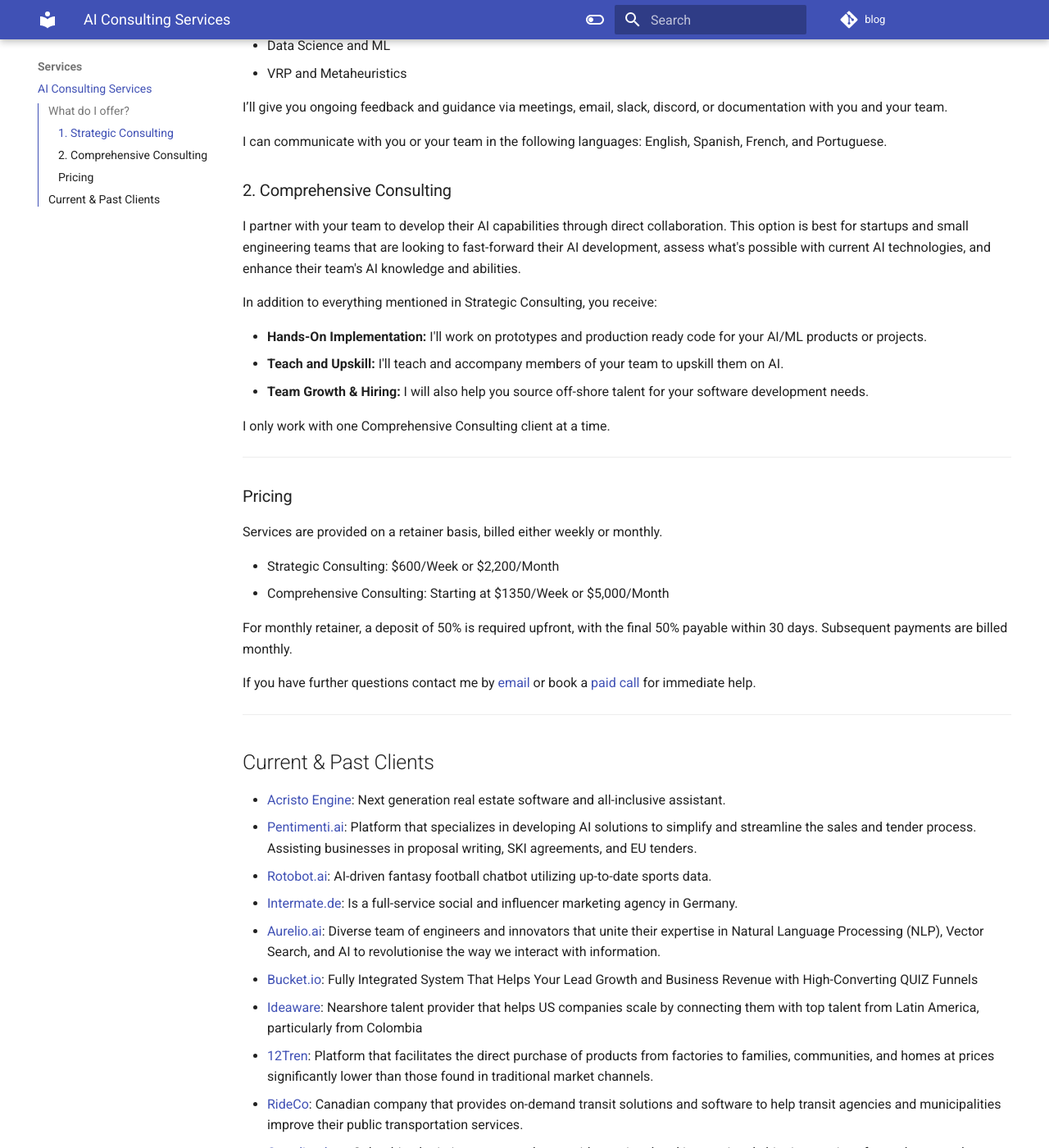
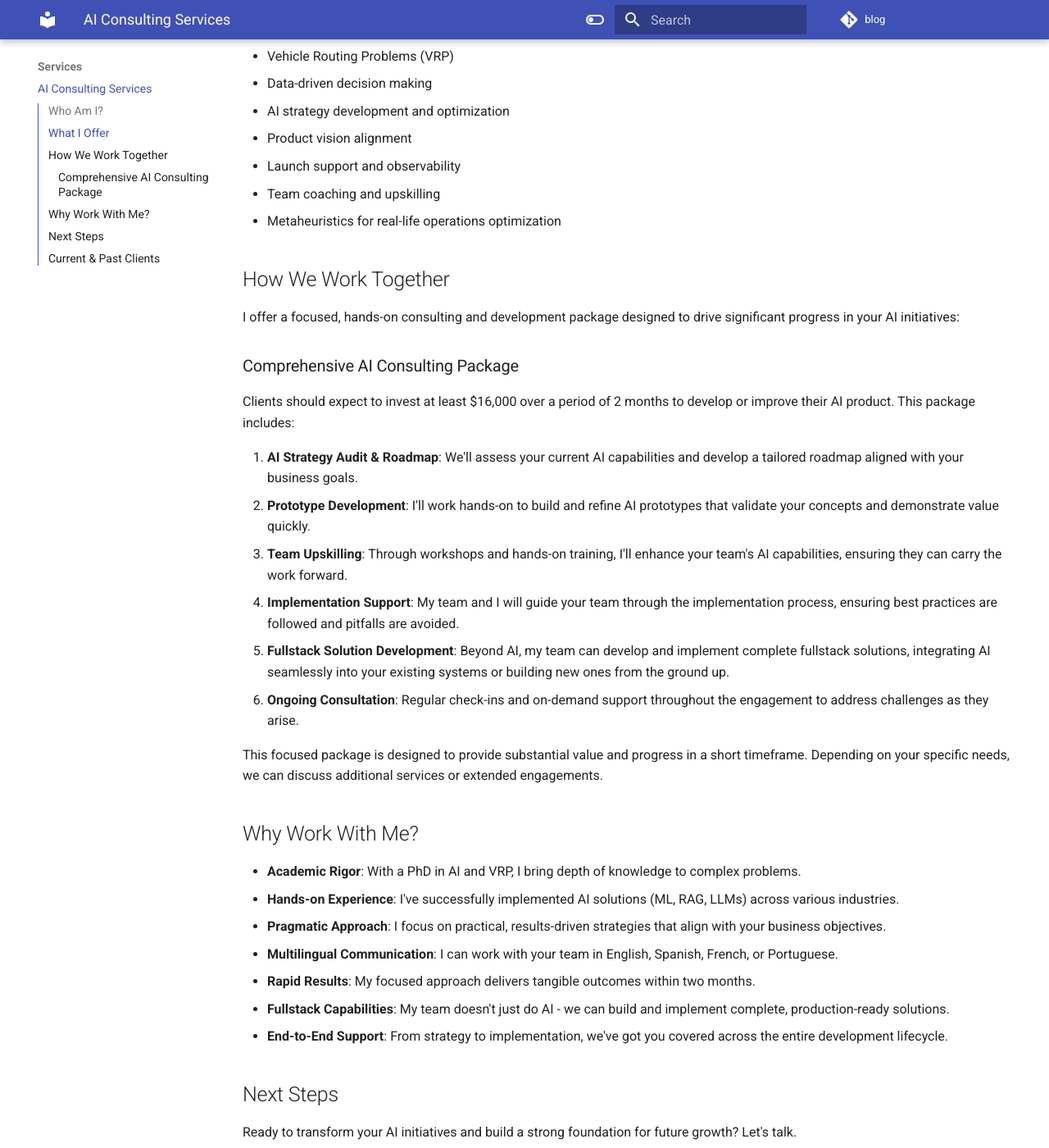
Before and after one commit to mesax1/blog, an MkDocs documentation site: the page built from docs/services.md, in a window 1280 px wide and 1400 px high, scrolled down 1085 px. Shown: the whole window at 82% size. Built offline with MkDocs 1.6.1 and Material for MkDocs 9.7.7, drawn with Linux system fonts in a browser that asks for light colours; comment, search, counter and statistics services are not loaded; some of the changed text lies outside the part shown.

Commit message:
Updated services offering based on jsonliu advice

```diff
--- a/docs/services.md
+++ b/docs/services.md
@@ -1,107 +1,80 @@
 # AI Consulting Services
 
-As an AI Engineer with extensive experience in Data Science, Machine Learning, and AI integrations, I offer specialized consulting services to help startups and established tech companies leverage AI to develop innovative solutions, enhance their technological capabilities, and strengthen their market presence.
+Are you a founder or tech leader grappling with these AI challenges?
 
-My expertise spans a wide range of AI applications, including:
+- "How can we improve our search functionality to deliver more relevant results?"
+- "What's the best way to implement a recommendation system that truly engages our users?"
+- "How can we use Retrieval-Augmented Generation (RAG) to enhance our chatbot's responses?"
+- "We have a large volume of complex PDFs. How can AI help us extract and process this information efficiently?"
+- "How can we ensure our AI-powered search respects user privacy while still being personalized?"
+- "What's the best approach to implement semantic search in our application?"
+- "We want to leverage AI within our company, where can we start?
+- "We have data, but how do we turn it into actionable insights?"
+- "Is our current AI strategy actually aligned with our business goals?"
+- "How can we integrate Large Language Models (LLMs) into our product effectively?"
+- "Are we using the right AI tools and frameworks for our specific needs?"
+
+If you're asking yourself any of these questions, you're in the right place.
+
+## Who Am I?
+
+I'm Juan Pablo Mesa Lopez, an AI consultant with a Ph.D in Engineering, specializing in Artificial Intelligence and Data-Driven Vehicle Routing Problems (VRP). My unique blend of academic rigor and practical experience allows me to tackle complex AI challenges and deliver tangible results for startups and established tech companies alike.
+
+## What I Offer
+
+As an AI Engineer with extensive experience in Data Science, Machine Learning, and AI integrations, I offer specialized consulting services to help you navigate the complex world of AI and harness its power for your business.
+
+My expertise spans:
 
 - Large Language Models (LLMs) and Retrieval-Augmented Generation (RAG) integrations
 - Search and Recommendation systems
+- Processing and information extraction from complex documents
 - Vehicle Routing Problems (VRP)
 - Data-driven decision making
-
-My approach is hands-on and pragmatic. My goal is to help you optimize time and effort by sharing my lessons and providing clear guidance on what to focus in and what to build.
-
-If you're looking to develop new AI solutions, integrate AI into existing tech, or need expert guidance on your AI projects, [email me](mailto:mesax1@gmail.com) and explore how we can drive your success together.
-
----
+- AI strategy development and optimization
+- Product vision alignment
+- Launch support and observability
+- Team coaching and upskilling
+- Metaheuristics for real-life operations optimization
 
 
-<!---## What do I do?
+## How We Work Together
 
-My expertise includes retrieval-augmented generation (RAG), large language models (LLMs), and advanced recommendation systems, vehicle routing problems (VRP), among other data-driven solutions.
+I offer a focused, hands-on consulting and development package designed to drive significant progress in your AI initiatives:
 
-!!! question "What does working with me look like?"
+### Comprehensive AI Consulting Package
 
-    Here are some kinds of projects I can help with:
+Clients should expect to invest at least $16,000 over a period of 2 months to develop or improve their AI product. This package includes:
 
-    * **Auditing**: Identify gaps in your AI strategy and for example, improving [RAG applications](./writing/posts/levels-of-rag.md) and query understanding.
-    * **Product Vision**: Work together to align your product vision with company goals and set up successful data engineering practices.
-    * **Launch**: Ensure [observability](./writing/posts/llmops.md) during launch to collect essential data for a strong data strategy.
-    * **Coaching**: Enhance team performance with goal setting, metric definition, and skills development.
-    * **Prompt Prototyping**: Develop custom prompts and extraction pipelines and evaluations.
+1. **AI Strategy Audit & Roadmap**: We'll assess your current AI capabilities and develop a tailored roadmap aligned with your business goals.
+2. **Prototype Development**: I'll work hands-on to build and refine AI prototypes that validate your concepts and demonstrate value quickly.
+3. **Team Upskilling**: Through workshops and hands-on training, I'll enhance your team's AI capabilities, ensuring they can carry the work forward.
+4. **Implementation Support**: My team and I will guide your team through the implementation process, ensuring best practices are followed and pitfalls are avoided.
+5. **Fullstack Solution Development**: Beyond AI, my team can develop and implement complete fullstack solutions, integrating AI seamlessly into your existing systems or building new ones from the ground up.
+6. **Ongoing Consultation**: Regular check-ins and on-demand support throughout the engagement to address challenges as they arise.
 
-    Make these decisions with someone who's done it before.  Shoot me an [email](mailto:jason+hire@jxnl.co) about what problems you're facing and we can set up a time to chat.
+This focused package is designed to provide substantial value and progress in a short timeframe. Depending on your specific needs, we can discuss additional services or extended engagements.
 
-    Here are some types of projects I can assist with:
+## Why Work With Me?
 
-    * **AI Strategy Optimization**: Enhance your AI applications, improving systems like RAG and embedding fine-tuning.
-    * **Product Vision Alignment**: Collaborate to synchronize your AI strategies with broader business objectives, establishing robust data engineering frameworks.
-    * **Product Launch Support**: Ensure critical data collection and system observability during product launches to solidify your data strategy.
-    * **Team Coaching**: Bolster your team's effectiveness through strategic planning, metric establishment, and ongoing skill development.
-    * **Prompt and Model Prototyping**: Create specialized prompts and models tailored to your specific needs and industries.
+- **Academic Rigor**: With a PhD in AI and VRP, I bring depth of knowledge to complex problems.
+- **Hands-on Experience**: I've successfully implemented AI solutions (ML, RAG, LLMs) across various industries.
+- **Pragmatic Approach**: I focus on practical, results-driven strategies that align with your business objectives.
+- **Multilingual Communication**: I can work with your team in English, Spanish, French, or Portuguese.
+- **Rapid Results**: My focused approach delivers tangible outcomes within two months.
+- **Fullstack Capabilities**: My team doesn't just do AI - we can build and implement complete, production-ready solutions.
+- **End-to-End Support**: From strategy to implementation, we've got you covered across the entire development lifecycle.
 
-    Collaborate with a seasoned expert to navigate these complexities. Reach out via [email](mailto:mesax1@gmail.com) to discuss your AI challenges and set up a consultation.
--->
+## Next Steps
 
-## What do I offer?
+Ready to transform your AI initiatives and build a strong foundation for future growth? Let's talk.
 
-I offer two types of services, depending on your needs:
-
-### 1. Strategic Consulting
-
-I will provide you **On-Demand Guidance** on AI.
-
-**Topics:**
-
-- Search and Recommendation Systems
-- Vector Databases
-- RAG
-- AI-Agents
-- Fine-Tuning LLMs
-- Observability and Evals
-- Data Science and ML
-- VRP and Metaheuristics
-
-
-I’ll give you ongoing feedback and guidance via meetings, email, slack, discord, or documentation with you and your team.
-
-I can communicate with you or your team in the following languages: English, Spanish, French, and Portuguese.
-
-### 2. Comprehensive Consulting
-
-I partner with your team to develop their AI capabilities through direct collaboration. This option is best for startups and small engineering teams that are looking to fast-forward their AI development, assess what's possible with current AI technologies, and enhance their team's AI knowledge and abilities.
-
-In addition to everything mentioned in Strategic Consulting, you receive:
-
-- **Hands-On Implementation:** I'll work on prototypes and production ready code for your AI/ML products or projects.
-- **Teach and Upskill:** I'll teach and accompany members of your team to upskill them on AI.
-- **Team Growth & Hiring:** I will also help you source off-shore talent for your software development needs.
-<!--
-- **Data & Production Support:** Assistance in building and launching data-driven products, with a focus on continuous improvement and production readiness.
-- **Optimization Guidance:** Strategies to improve data collection, labeling, and quality.
--->
-
-I only work with one Comprehensive Consulting client at a time.
-
----
-
-### Pricing
-
-Services are provided on a retainer basis, billed either weekly or monthly.
-
-- Strategic Consulting: $600/Week or $2,200/Month
-- Comprehensive Consulting:  Starting at $1350/Week or $5,000/Month
-
-For monthly retainer, a deposit of 50% is required upfront, with the final 50% payable within 30 days. Subsequent payments are billed monthly.
-<!--
-A 50% deposit is required to start, with the remainder payable within 30 days. Monthly billing thereafter. For early stage companies, I'm open to discussing equity if that aligns better with your goals.
--->
-
-If you have further questions contact me by [email](mailto:mesax1@gmail.com) or book a [paid call](https://cal.com/juanpml){:target="_blank"} for immediate help.
+[Book a Discovery Call](mailto:mesax1@gmail.com) to discuss your specific challenges and how we can work together to address them.
 
 ---
 
 ## Current & Past Clients
+- [Emerge Haus](https://www.emerge.haus/){:target="_blank"}: AI company that offers end-to-end services for developing and launching AI products and solutions.
 - [Acristo Engine](https://acristoengine.com/){:target="_blank"}: Next generation real estate software and all-inclusive assistant.
 - [Pentimenti.ai](https://www.pentimenti.ai/){:target="_blank"}: Platform that specializes in developing AI solutions to simplify and streamline the sales and tender process. Assisting businesses in proposal writing, SKI agreements, and EU tenders.
 - [Rotobot.ai](https://rotobot.ai/){:target="_blank"}: AI-driven fantasy football chatbot utilizing up-to-date sports data.
```
